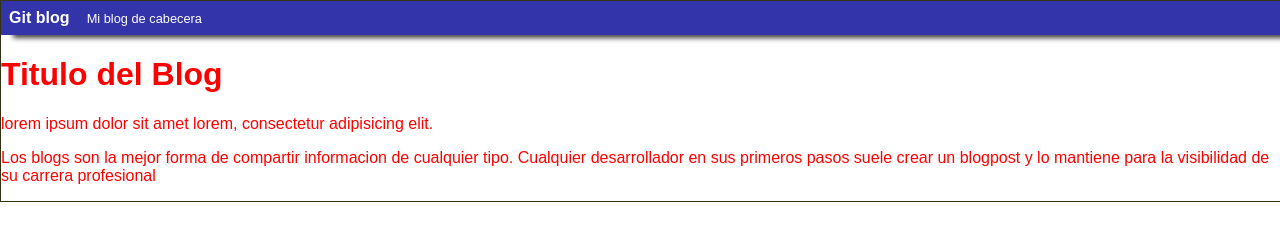
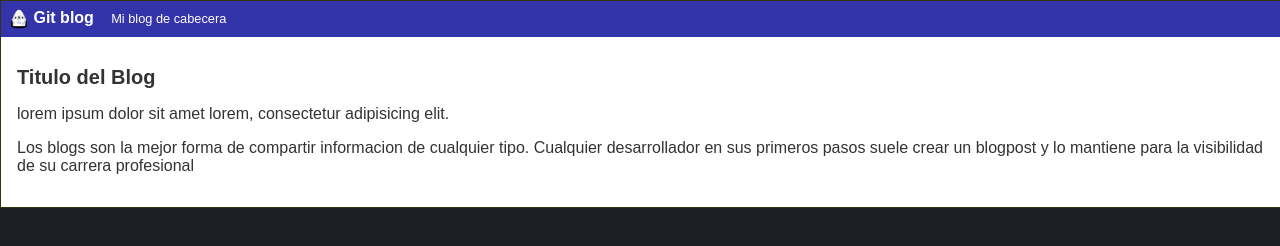
Before and after one commit to matiochoa1/hyperblog, a plain HTML site: page index.html in a window 1280 px wide. Drawn offline with Linux system fonts and the light colour scheme.

Commit message:
Hemos colocado el color de fondo, logo nuevo y mejor color de header

```diff
--- a/css/style.css
+++ b/css/style.css
@@ -4,7 +4,8 @@ body {
     text-align: center;
     font-family: 'Fira Code', sans-serif;
     font-size: 16px;
-    color: red;
+    background-color: #1e1f24;
+    color: #333;
 }
 
 .header {
@@ -14,6 +15,11 @@ body {
     font-weight: bold;
     margin: 0;
     padding: 0.5em;
+}
+
+.header .logo {
+    width: 20px;
+    vertical-align: middle;
 }
 
 .tagline {
@@ -31,6 +37,7 @@ body {
 }
 
 .post {
+    background-color: #fff;
     padding: 1em;
 }
 
--- a/index.html
+++ b/index.html
@@ -10,9 +10,10 @@
 <body>
     <div class="container">
         <div class="header">
+            <img src="img/dragon.png" alt="dragon" class="logo">
             Git blog <span class="tagline">Mi blog de cabecera</span>
         </div>
-        <div id="post">
+        <div class="post">
             <h1>Titulo del Blog</h1>
             <p>lorem ipsum dolor sit amet lorem, consectetur adipisicing elit.</p>
             <p>Los blogs son la mejor forma de compartir informacion de cualquier tipo. Cualquier desarrollador en sus primeros pasos suele crear un blogpost y lo mantiene para la visibilidad de su carrera profesional</p>
```
